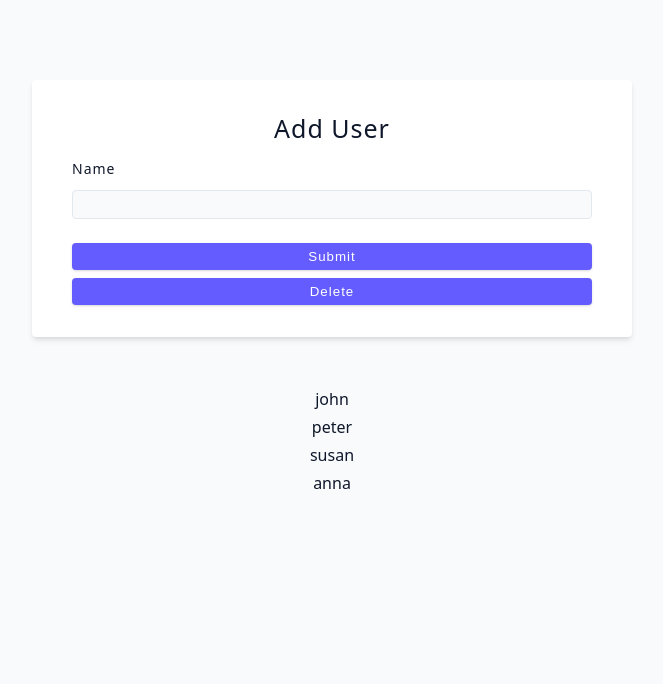
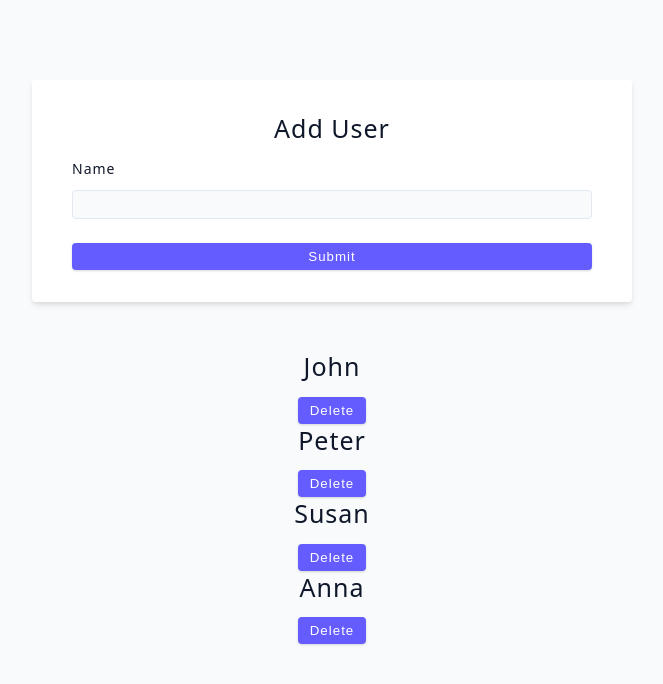
Before and after one commit to hAI-FA001/React--Learn, a React (Vite) app in the folder Advanced/: page / in a window 1280 px wide. Shown: the top 684 px of the page, without its empty margins (308-971 px from the left). Built offline with nearby package versions, Linux system fonts and the light colour scheme.

Commit message:
add checks + fake id using date + move delete next to each user

```diff
--- a/Advanced/src/tutorial/06-forms/starter/02-user-challenge.jsx
+++ b/Advanced/src/tutorial/06-forms/starter/02-user-challenge.jsx
@@ -11,7 +11,10 @@
         className="form"
         onSubmit={(e) => {
           e.preventDefault()
-          setPeople(people.concat([{ id: people.length + 1, name: name }]))
+          if (!name) return
+          const fakeID = Date.now()
+          setPeople(people.concat([{ id: fakeID, name: name }]))
+          setName('')
         }}
       >
         <h4>Add User</h4>
@@ -33,18 +36,20 @@
         <button type="submit" className="btn btn-block">
           submit
         </button>
-        <button
-          type="button"
-          className="btn btn-block"
-          onClick={(e) => {
-            setPeople(people.filter((p) => p.name != name))
-          }}
-        >
-          delete
-        </button>
       </form>
       {people.map((p) => (
-        <div key={p.id}>{p.name}</div>
+        <div key={p.id}>
+          <h4>{p.name}</h4>
+          <button
+            type="button"
+            className="btn"
+            onClick={(e) => {
+              setPeople(people.filter((p2) => p2.id != p.id))
+            }}
+          >
+            delete
+          </button>
+        </div>
       ))}
     </div>
   )
```
